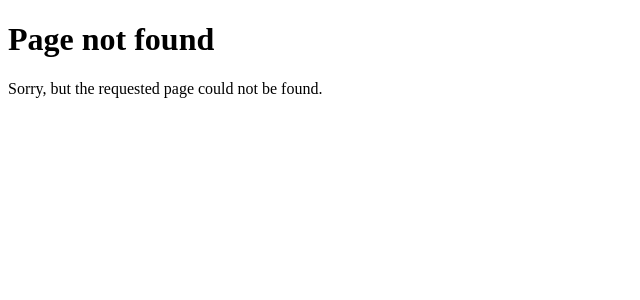
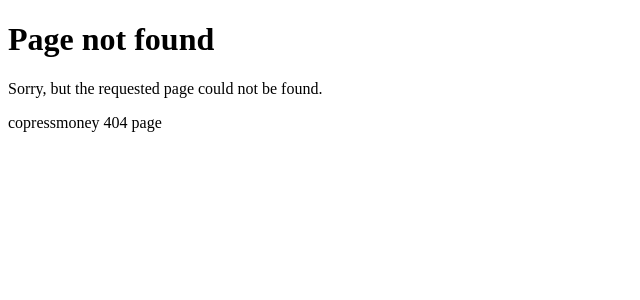
Before and after one commit to albertsun/copressmoney, a Django app: template templates/404.html in a window 1280 px wide. Shown: the top 300 px of the page, without its empty margins (0-640 px from the left). Run offline with Django 3.2, Linux system fonts and the light colour scheme; the template is opened without the code that fills it, so the values that code supplies are empty; some libraries are stand-ins or nearby versions.

Commit message:
it works
git-svn-id: http://svn.albertsun.info/copress/copressmoney@372 ab9cdc8a-c177-4a5d-8397-7951b204a726

```diff
--- a/templates/404.html
+++ b/templates/404.html
@@ -6,4 +6,6 @@
 <h1>Page not found</h1>
 
 <p>Sorry, but the requested page could not be found.</p>
+
+<p>copressmoney 404 page</p>
 {% endblock %}
--- a/templates/500.html
+++ b/templates/500.html
@@ -6,4 +6,6 @@
 <h1>Internal Server Error 500</h1>
 
 <p>Sorry, but something went wrong.</p>
+
+<p>copressmoney 500 page</p>
 {% endblock %}
```
